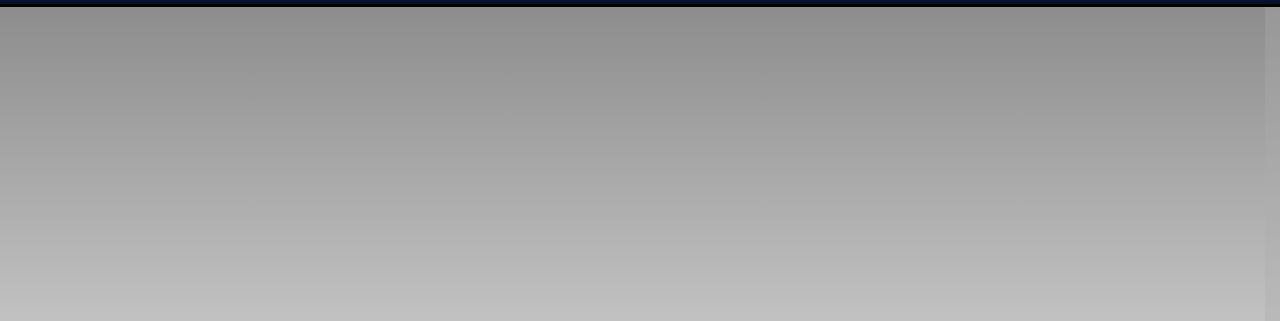
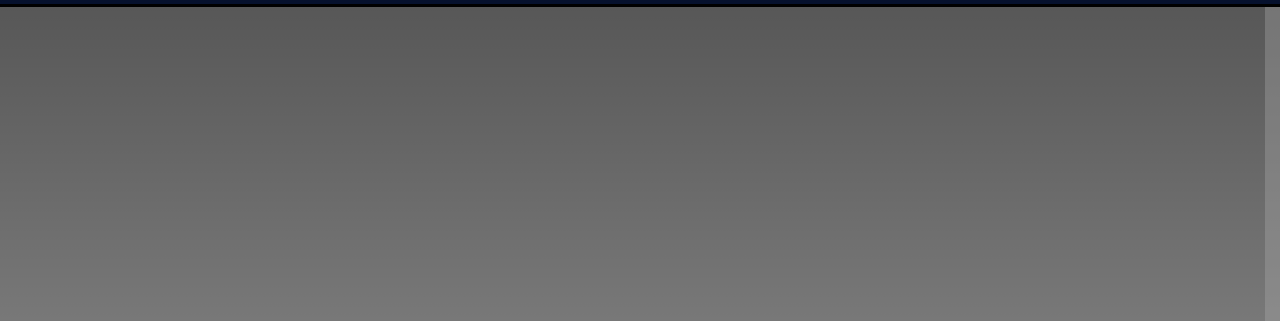
Before and after one commit to Causter2/Port, a plain HTML site: page index.html in a window 1280 px wide. Shown: the part 73-394 px from the top of the page. Drawn offline with Linux system fonts and the light colour scheme; the site is published under a folder, as on GitHub Pages, so addresses that start at the root find nothing.

Commit message:
Update image Header

```diff
--- a/style.css
+++ b/style.css
@@ -117,7 +117,7 @@ nav ul {
 
 .hero{
     min-height: 90vh;
-    background: linear-gradient(rgb(0, 0, 0, 0.5), transparent), url('/images/Fond-Header.jpg');
+    background: linear-gradient(rgb(0, 0, 0, 0.5), transparent), url('./images/Fond-Header.jpg');
     background-size: cover;
     background-position: center;
     color: #ffff;
```
